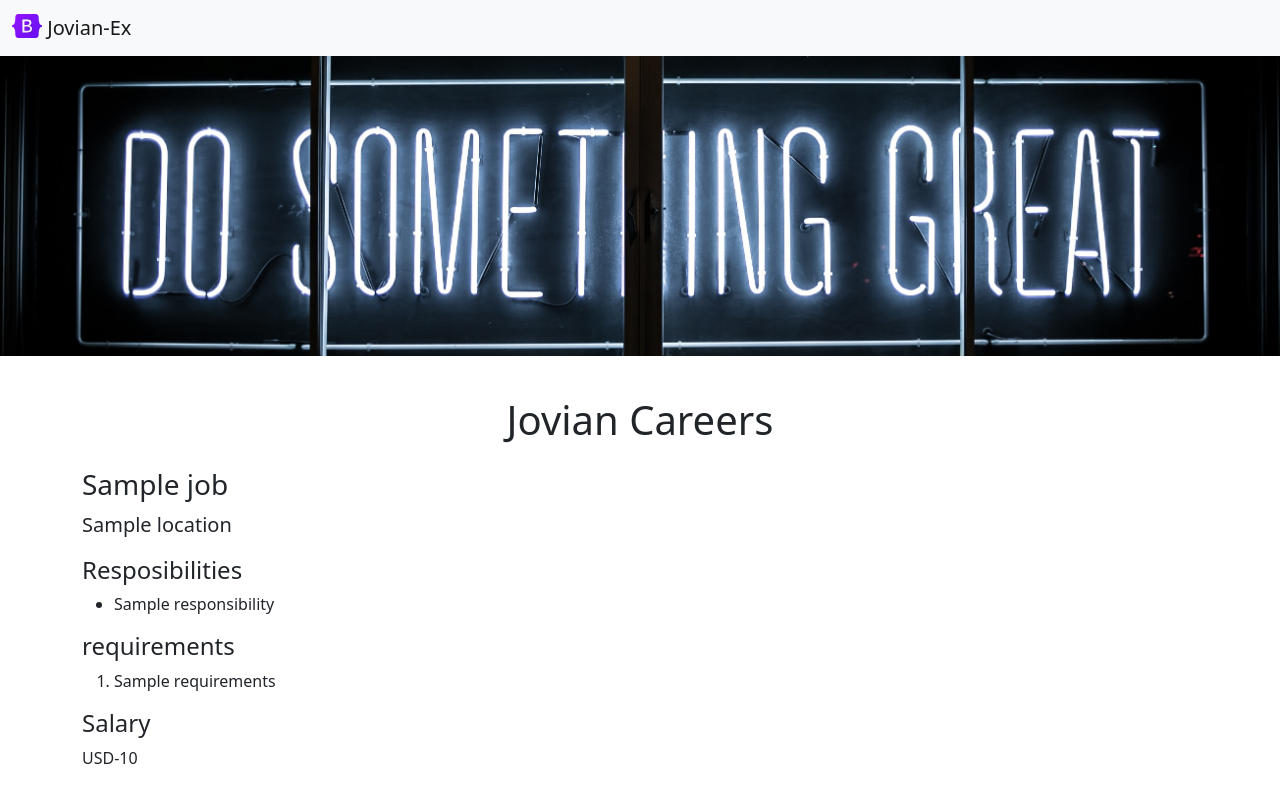
After one commit to pramation/jovian-careers-website-with-Flask, a Flask app: template templates/jobpage.html in a window 1280 px wide. The commit adds this page. Run offline with Flask 2, Linux system fonts and the light colour scheme; the template is opened without the code that fills it: most values are stand-ins (such as "Sample title", 1, 10 or a date in 2020).

Commit message:
dynamic pages for each job

```diff
--- a/app.py
+++ b/app.py
@@ -1,5 +1,5 @@
 from flask import Flask, render_template,jsonify
-from database import load_jobs_from_db
+from database import load_jobs_from_db,get_job_from_db
 
 app= Flask(__name__)
 
@@ -13,5 +13,12 @@ def get_jobs():
   jobs=load_jobs_from_db()
   return jsonify(jobs)
 
+@app.route("/job/<id>")
+def show_job(id):
+  job=get_job_from_db(id)
+  if not job:
+    return "Job Not Found",404
+  return render_template('jobpage.html', job=job)
+
 if __name__=="__main__":
  app.run(host='0.0.0.0', debug=True)
--- /dev/null
+++ b/templates/banner.html
@@ -0,0 +1,4 @@
+ <style>
+  #banner{ height:300px; width:100%;object-fit:cover; margin-bottom:16px}
+</style>
+<img class="img-fluid" id="banner" src="/static/career.jpg" >
--- /dev/null
+++ b/templates/bootstrap.html
@@ -0,0 +1,3 @@
+ <meta charset="utf-8">
+    <meta name="viewport" content="width=device-width, initial-scale=1">
+    <link href="https://cdn.jsdelivr.net/npm/bootstrap@5.2.2/dist/css/bootstrap.min.css" rel="stylesheet" integrity="sha384-Zenh87qX5JnK2Jl0vWa8Ck2rdkQ2Bzep5IDxbcnCeuOxjzrPF/et3URy9Bv1WTRi" crossorigin="anonymous">
--- a/templates/jobitem.html
+++ b/templates/jobitem.html
@@ -8,7 +8,7 @@
       <div> <b>Salary</b>: {{job['salary']}}</div>
     {% endif %}
   </div>
-  <div class="col-2">
-    <a href="https://www.google.com" type="button" class="btn btn-outline-primary">Apply</a>
+  <div class="col-2 padding-right:16px">
+    <a href="/job/{{job['id']}}" type="button" class="btn btn-outline-primary">Apply</a>
   </div
 </div>
--- /dev/null
+++ b/templates/jobpage.html
@@ -0,0 +1,30 @@
+<!DOCTYPE html>
+<html>
+  <head>
+    <title>{{job.title}} -  Jovian Careers</title>
+    {% include 'bootstrap.html' %}
+  </head>
+  <body>
+    {% include 'navbar.html' %}
+    {% include 'banner.html' %}
+    <div class="container">
+      <h1 class="text-center mt-4 mb-4"> Jovian Careers</h1>
+      <h3 class="mb-2"> {{job.title}}</h3>
+      <p class="lead">{{job.location}}</p>
+      <h4> Resposibilities</h4>
+        <ul>
+          {% for line in job.responsibility.split("\n") %}
+            <li>{{line}}</li>
+          {% endfor %}
+        </ul>
+      <h4>requirements</h4>
+        <ol>
+          {% for req in job.requirements.split("\n") %}
+            <li>{{req}}</li>
+          {% endfor %}
+        </ol>
+      <h4> Salary</h4>
+        <p>{{job.currency}}-{{job.salary}}</p>
+    </div>
+  </body>
+</html>
--- a/templates/navbar.html
+++ b/templates/navbar.html
@@ -1,6 +1,6 @@
 <nav class="navbar bg-light">
   <div class="container-fluid">
-    <a class="navbar-brand" href="#">
+    <a class="navbar-brand" href="/">
       <img src="/static/bootstrap-logo.svg" alt="Logo" width="30" height="24" class="d-inline-block align-text-top">
       Jovian-Ex
     </a>
```
Also changed, not shown: database.py (+9 -1 lines), templates/home.html (+2 -8 lines).
